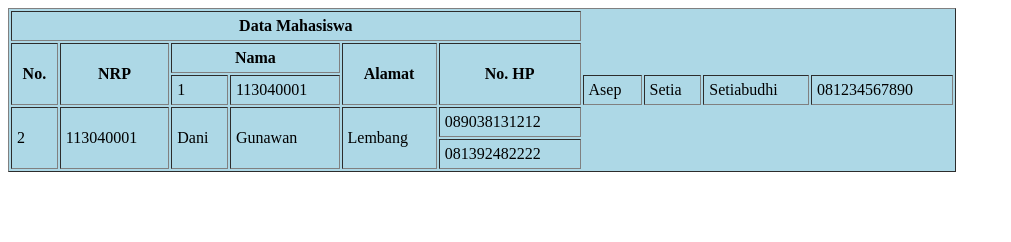
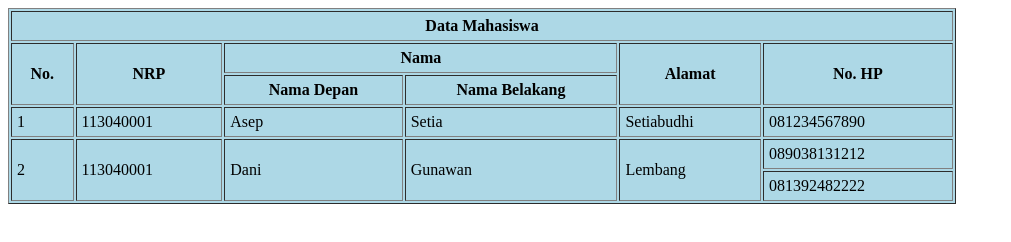
Before and after one commit to RZAFIK030707/ITW-2025_A_253040028, a plain HTML site: page Latihan/latihan 2/L2a253040028.html in a window 1280 px wide. Shown: the whole page, without its empty margins (0-1011 px from the left). Drawn offline with Linux system fonts and the light colour scheme.

Commit message:
sedang mengerjakan 2b

```diff
--- a/Latihan/latihan 2/L2a253040028.html
+++ b/Latihan/latihan 2/L2a253040028.html
@@ -16,6 +16,10 @@
             <th colspan="2">Nama</th>
             <th rowspan="2">Alamat</th>
             <th rowspan="2">No. HP</th>
+        </tr>
+        <tr>
+            <th>Nama Depan</th>
+            <th>Nama Belakang</th>
         </tr>
         <tr>
             <td>1</td>
```
Also changed, not shown: Latihan/latihan 2/L2b253040028.html (added, +11 -0 lines).
